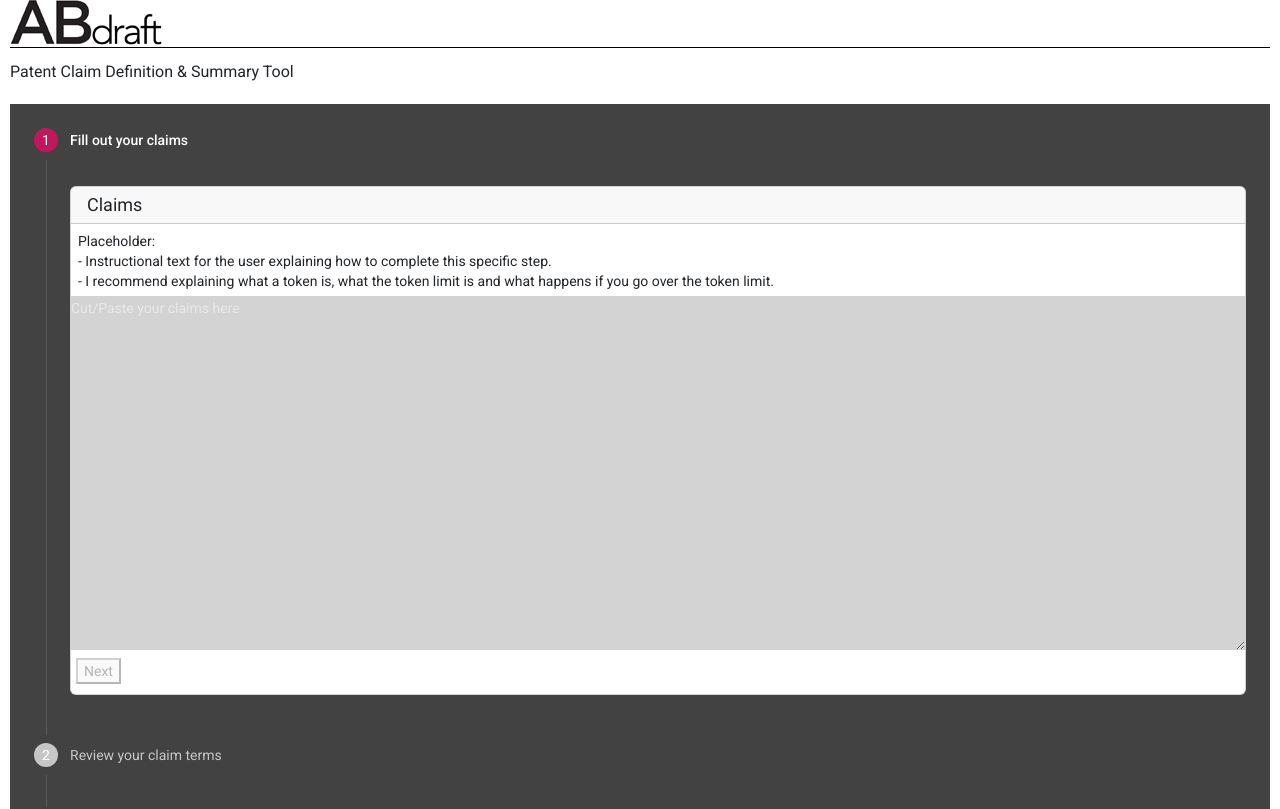
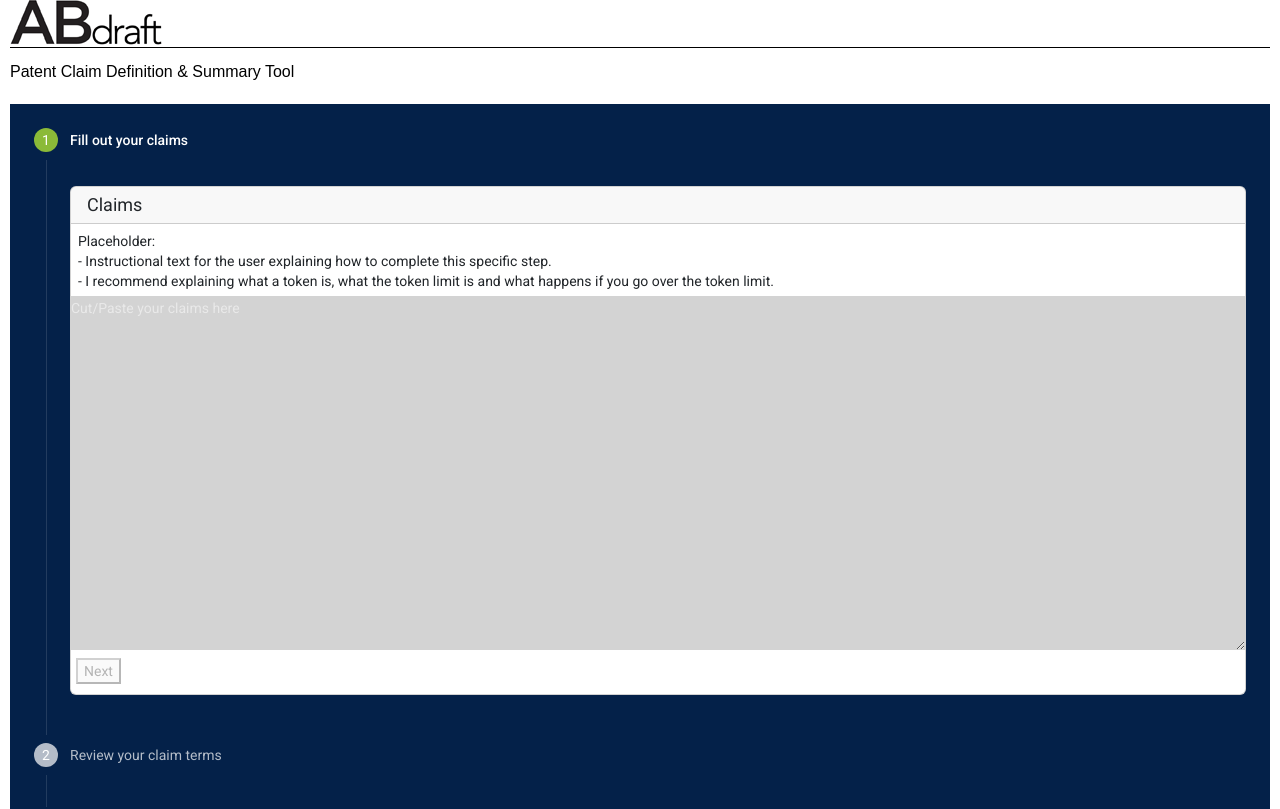
Before and after one commit to AlexanderWebbe/abPatentRepo, an Angular app: page / in a window 1280 px wide. Shown: the top 809 px of the page. Built offline with nearby package versions, Linux system fonts and the light colour scheme.

Commit message:
Make css

```diff
--- a/src/app/overview/overview.component.html
+++ b/src/app/overview/overview.component.html
@@ -6,7 +6,8 @@
     Placeholder:<br/>
     - Instructional text for the user explaining how to complete this specific step<br/>
     - Note, calling Open AI is an asynchronous process and data will appear after you click "Next". In future versions I will add
-      a progress spinner letting the end-user know something is happening.
+      a progress spinner letting the end-user know something is happening.<br/>
+    - I recommend explaining what a token is, what the token limit is and what happens if you go over the token limit.
   </div>
 
   <!--{{overview}}-->
--- a/src/app/summary/summary.component.html
+++ b/src/app/summary/summary.component.html
@@ -7,16 +7,24 @@
     - Instructional text for the user explaining what is included in the summary
   </div>
 
-  User Claims: {{draft.userClaims}}
+  <h2>User Claims:</h2><br/>
+  {{draft.userClaims}}
 
   <hr />
-  User Terms:
+
+  <h2>User Terms:</h2><br/>
   <li *ngFor="let term of draft.userTerms">
     {{term}}
   </li>
 
   <hr />
 
-  User Term Definitions: {{draft.userTermDefinitions}}
+  <h2>Term Definitions:</h2><br/>
+  {{draft.userTermDefinitions}}
+
+  <hr />
+
+  <h2>User Overview:</h2><br/>
+  {{draft.userOverview}}
 
 </div>
--- a/src/app/termDefinitions/termDefinitions.component.html
+++ b/src/app/termDefinitions/termDefinitions.component.html
@@ -7,7 +7,8 @@
         - Instructional text for the user explaining how to complete this specific step, including why a term
         definition can not be removed and that only the term definition can be alterred.<br/>
         - Note, calling Open AI is an asynchronous process and data will appear after you click "Next". In future versions I will add
-        a progress spinner letting the end-user know something is happening.
+        a progress spinner letting the end-user know something is happening.<br/>
+        - I recommend explaining what a token is, what the token limit is and what happens if you go over the token limit.
     </div>
 
     <!-- {{termDefinitions}} -->
--- a/src/app/terms/terms.component.html
+++ b/src/app/terms/terms.component.html
@@ -9,7 +9,8 @@
         - Explain how terms where generated using Open AI
         - By default, all terms are included. Uncheck the checkbox of the row where you would like to exclude a specific term.<br/>
         - Note, calling Open AI is an asynchronous process and data will appear after you click "Next". In future versions I will add a
-        progress spinner letting the end-user know something is happening.
+        progress spinner letting the end-user know something is happening.<br/>
+        - I recommend explaining what a token is, what the token limit is and what happens if you go over the token limit.
     </div>
 
     <!-- {{terms}} -->
--- a/src/styles.css
+++ b/src/styles.css
@@ -23,5 +23,20 @@ body { margin-left: 10px; margin-right: 10px; font-family: Roboto, "Helvetica Ne
 
 .subHeader {
     padding-top: 7px !important;
-    font-size: medium!important;
+    font-family: "Century Gothic", CenturyGothic, AppleGothic, sans-serif !important;
+    font-size: 16px !important;
+    color: #000000 !important;
+
 }
+
+.mat-stepper-horizontal, .mat-stepper-vertical {
+    background-color: #042149!important;
+}
+
+.mat-step-header .mat-step-icon-selected, .mat-step-header .mat-step-icon-state-done, .mat-step-header .mat-step-icon-state-edit {
+    background-color: #8bba38!important;
+}
+
+/* .mat-step-header .mat-step-icon {
+    background-color: #00abb2!important;
+} */
```
